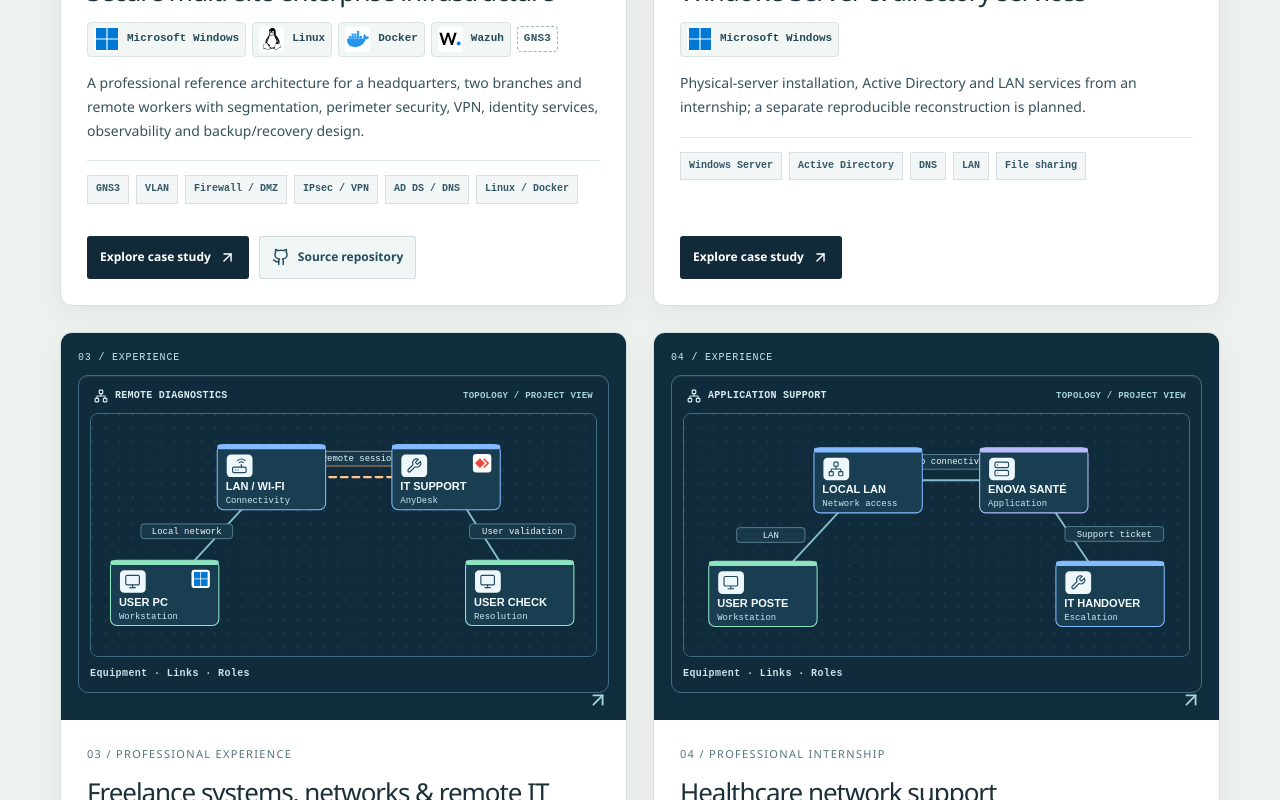
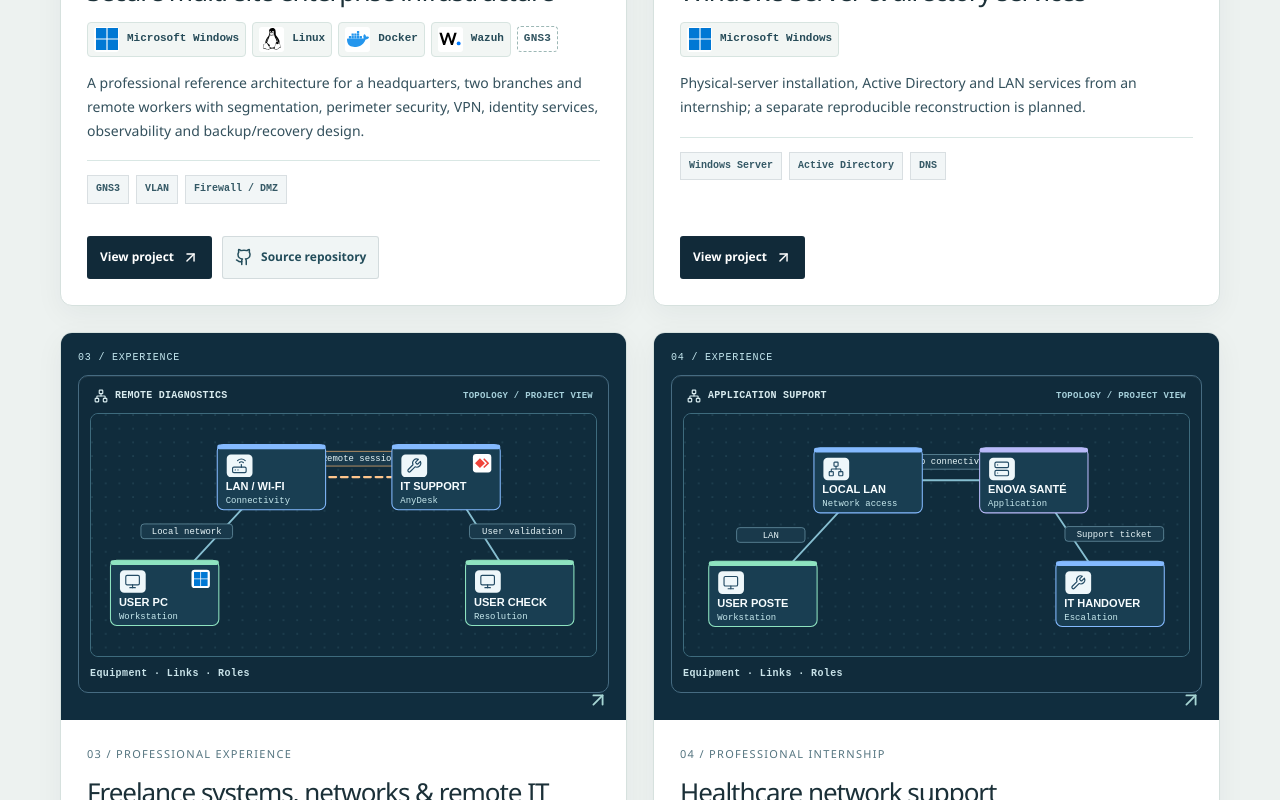
Before and after one commit to tahazitan/taha-zitane-portfolio, a Next.js app: page / in a window 1280 px wide. Shown: the part 5580-6380 px from the top of the page. Built offline with nearby package versions, Linux system fonts and the light colour scheme.

Commit message:
Present eight projects with individual visual identities and direct project labels

```diff
--- a/src/components/ProjectExplorer.tsx
+++ b/src/components/ProjectExplorer.tsx
@@ -8,9 +8,9 @@ import VisualProject from './VisualProject';
 
 type Group='all'|'architecture'|'experience';
 const strings={
- en:{search:'Search projects or technology',all:'All work',architecture:'Architecture & labs',experience:'Professional experience',study:'Explore case study',repo:'Source repository',empty:'No matching work. Try another technology or category.',reset:'Clear filters',count:'case studies'},
- fr:{search:'Rechercher un projet ou une technologie',all:'Tout voir',architecture:'Architectures & labs',experience:'Expérience professionnelle',study:'Explorer l’étude de cas',repo:'Code source',empty:'Aucun résultat. Essayez une autre technologie ou catégorie.',reset:'Effacer les filtres',count:'études de cas'},
- ar:{search:'ابحث عن مشروع أو تقنية',all:'جميع الأعمال',architecture:'التصاميم والمختبرات',experience:'التجارب المهنية',study:'اقرأ دراسة المشروع',repo:'مستودع المشروع',empty:'لا توجد نتائج. جرّب تقنية أو تصنيفاً آخر.',reset:'مسح عوامل البحث',count:'دراسات مشاريع'}
+ en:{search:'Search projects or technology',all:'All work',architecture:'Architecture & labs',experience:'Professional experience',study:'View project',repo:'Source repository',empty:'No matching work. Try another technology or category.',reset:'Clear filters',count:'projects'},
+ fr:{search:'Rechercher un projet ou une technologie',all:'Tout voir',architecture:'Architectures & labs',experience:'Expérience professionnelle',study:'Voir le projet',repo:'Code source',empty:'Aucun résultat. Essayez une autre technologie ou catégorie.',reset:'Effacer les filtres',count:'projets'},
+ ar:{search:'ابحث عن مشروع أو تقنية',all:'جميع الأعمال',architecture:'التصاميم والمختبرات',experience:'التجارب المهنية',study:'عرض المشروع',repo:'مستودع المشروع',empty:'لا توجد نتائج. جرّب تقنية أو تصنيفاً آخر.',reset:'مسح عوامل البحث',count:'مشاريع'}
 } as const;
 
 export default function ProjectExplorer({locale,projects}:{locale:Locale;projects:Project[]}){
@@ -34,13 +34,13 @@ export default function ProjectExplorer({locale,projects}:{locale:Locale;project
    <label className="work-search"><Search size={17}/><span className="sr-only">{t.search}</span><input value={query} onChange={e=>setQuery(e.target.value)} placeholder={t.search} type="search" autoComplete="off" />{query&&<button type="button" aria-label={t.reset} onClick={()=>setQuery('')}><X size={17}/></button>}</label>
   </div>
   <div className="work-results-count" role="status" aria-live="polite"><strong>{matches.length.toString().padStart(2,'0')}</strong> / {projects.length} {t.count}</div>
-  {matches.length?<div className="work-cards">{matches.map((p,i)=><article className="work-card" key={p.slug}>
+  {matches.length?<div className="work-cards">{matches.map((p,i)=><article className={"work-card work-card--"+p.slug} data-project={p.slug} key={p.slug}>
      <Link className="work-card-art work-art-editorial" href={projectPath(locale,p.slug)} aria-label={`${t.study}: ${p.title}`}><span className="editorial-project-no">{p.number} / {p.statusKind==='historical'?(locale==='fr'?'EXPÉRIENCE':locale==='ar'?'خبرة فعلية':'EXPERIENCE'):(locale==='fr'?'ARCHITECTURE / LAB':locale==='ar'?'تصميم / مختبر':'ARCHITECTURE / LAB')}</span><VisualProject slug={p.slug} locale={locale}/><span className="editorial-project-arrow"><ArrowUpRight size={22}/></span></Link>
      <div className="work-card-copy"><div className="work-card-meta"><span>{p.number} / {p.type}</span></div>
        <h3 className="work-card-title"><Link href={projectPath(locale,p.slug)}>{p.title}</Link></h3>
        <TechnologyMarks technologies={p.tech} limit={5} variant="inline"/>
        <p className="work-card-summary">{p.summary}</p>
-       <div className="work-tags">{p.tech.slice(0,6).map(tag=><span key={tag}>{tag}</span>)}</div>
+       <div className="work-tags">{p.tech.slice(0,3).map(tag=><span key={tag}>{tag}</span>)}</div>
        <div className="work-card-actions"><Link className="work-primary-action" href={projectPath(locale,p.slug)}>{t.study}<ArrowUpRight size={17}/></Link>{p.link&&<a className="work-secondary-action" href={p.link} target="_blank" rel="noopener noreferrer" aria-label={`${t.repo}: ${p.title}`}><Github size={18}/><span>{t.repo}</span></a>}</div>
      </div>
    </article>)}</div>:<div className="work-empty"><p>{t.empty}</p><button type="button" onClick={()=>{setQuery('');setGroup('all')}}>{t.reset}</button></div>}
```
